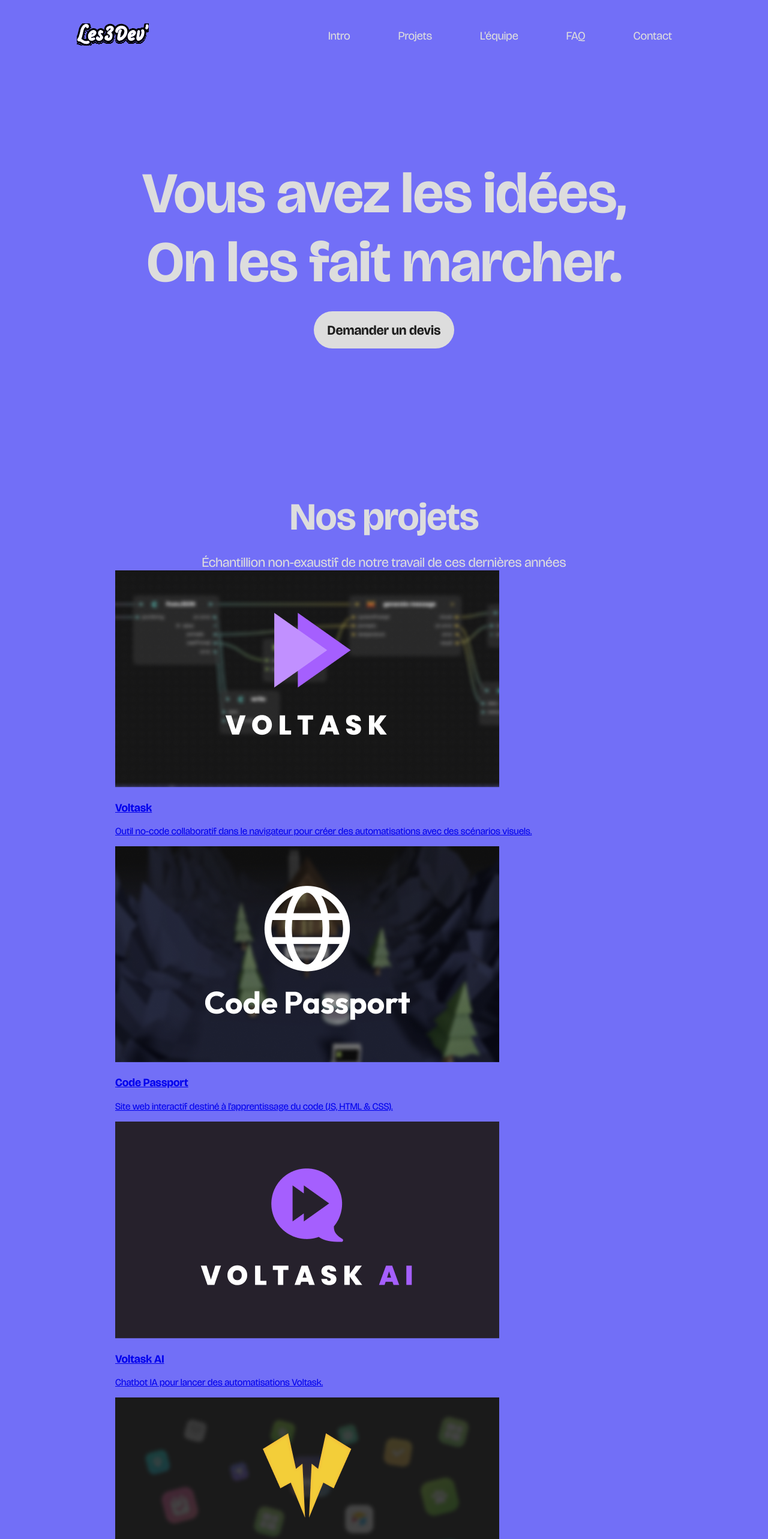
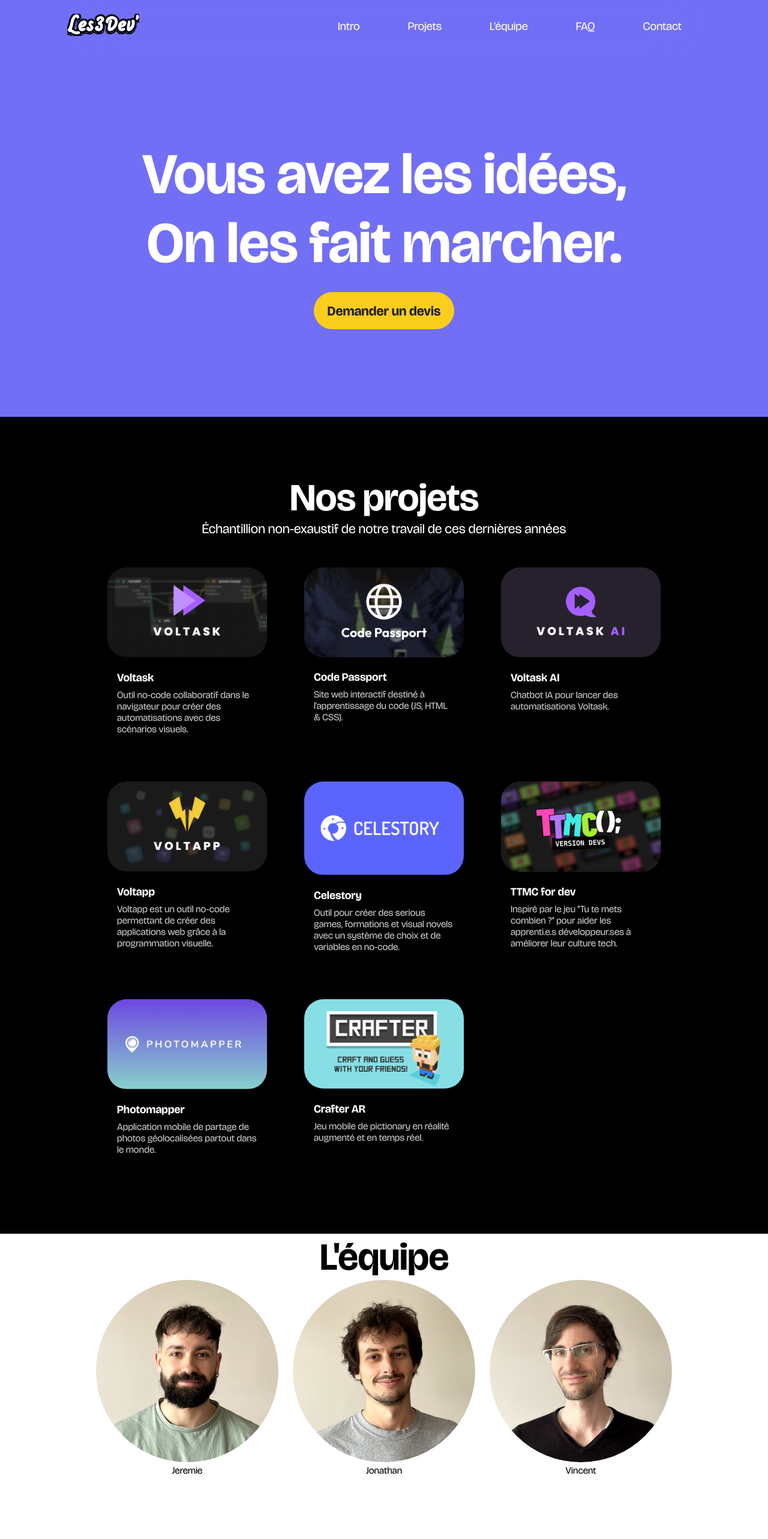
Before and after one commit to les3dev/website, a SvelteKit app: page / in a window 1280 px wide. Shown: the top 2566 px of the page at 60% size. Built offline with nearby package versions, Linux system fonts and the light colour scheme.

Commit message:
feat(landing): improve style

```diff
--- a/src/routes/+page.svelte
+++ b/src/routes/+page.svelte
@@ -20,6 +20,7 @@
 <section id="projects">
     <h2>Nos projets</h2>
     <div class="subtitle">Échantillion non-exaustif de notre travail de ces dernières années</div>
+    <div class="grid">
         <article>
             <a href="https://demo.voltask.tech" target="_blank">
                 <img src="/images/voltask.png" alt="" />
@@ -76,27 +77,30 @@
                 <p>Jeu mobile de pictionary en réalité augmenté et en temps réel.</p>
             </a>
         </article>
+    </div>
 </section>
 <section id="team">
     <h2>L'équipe</h2>
+    <div class="grid">
         <article>
-        <img src="/images/jeremie.png" alt="" />
+            <img class="avatar" src="/images/jeremie.png" alt="" />
             <div class="name">Jeremie</div>
             <a href="https://www.linkedin.com/in/jeremie-taboada-16495959/" target="_blank">Linked In</a>
             <a href="https://github.com/jeremt" target="_blank">Github</a>
         </article>
         <article>
-        <img src="/images/jonathan.png" alt="" />
+            <img class="avatar" src="/images/jonathan.png" alt="" />
             <div class="name">Jonathan</div>
             <a href="https://www.linkedin.com/in/jonathanpicques/" target="_blank">Linked In</a>
             <a href="https://github.com/jonathanpicques" target="_blank">Github</a>
         </article>
         <article>
-        <img src="/images/vincent.png" alt="" />
+            <img class="avatar" src="/images/vincent.png" alt="" />
             <div class="name">Vincent</div>
             <a href="https://www.linkedin.com/in/vincentneel/" target="_blank">Linked In</a>
             <a href="https://github.com/pikanezi" target="_blank">Github</a>
         </article>
+    </div>
 </section>
 <section id="faq">
     <h2>Foire aux questions</h2>
@@ -145,10 +149,11 @@
         max-width: 70rem;
         width: 100%;
         margin: auto;
-        background-color: #726ff7;
+        backdrop-filter: blur(3rem);
+        /* background-color: #726ff7; */
         align-items: center;
         justify-content: space-between;
-        padding: 2rem 3rem;
+        padding: 1rem 2rem;
     }
     header nav {
         display: flex;
@@ -167,12 +172,31 @@
     }
     section {
         width: 100%;
-        max-width: 60rem;
+        /* max-width: 60rem; */
         min-height: 100vh;
         margin-top: -6rem;
         margin-inline: auto;
         padding-block: 6rem;
         padding-inline: 2rem;
+    }
+    #intro,
+    #contact,
+    footer {
+        background-color: #726ff7;
+    }
+    #intro > h1,
+    #contact > h2 {
+        max-width: 60rem;
+    }
+    #faq {
+        color: black;
+        background-color: #fbcd1d;
+    }
+    #projects {
+        background-color: black;
+    }
+    #team {
+        color: black;
     }
     section.center {
         display: flex;
@@ -181,17 +205,62 @@
         justify-content: center;
     }
     .cta {
+        background-color: #fbcd1d;
         font-size: 1.4rem;
     }
     section > h2:not(.big) {
-        margin-top: 0;
-        margin-bottom: 1.5rem;
+        margin-block: 0;
         font-size: clamp(2rem, 6vw, 4rem);
         text-align: center;
         letter-spacing: -1px;
     }
     .subtitle {
         font-size: 1.4rem;
+        text-align: center;
+        margin-bottom: 2rem;
+    }
+    @media (max-width: 50rem) {
+        .subtitle {
+            font-size: 1.2rem;
+        }
+    }
+    .grid {
+        margin: auto;
+        gap: 1.5rem;
+        max-width: 60rem;
+    }
+
+    .avatar {
+        border-radius: 50%;
+    }
+
+    article a {
+        text-decoration: none;
+        color: white;
+        padding: 1rem;
+        display: block;
+        transition: 0.5s border;
+        border-radius: 2rem;
+        border: 3px solid transparent;
+    }
+    article a:hover {
+        border: 3px solid #726ff7;
+    }
+    article h3 {
+        padding-inline: 1rem;
+        margin-bottom: 0.5rem;
+    }
+    article p {
+        padding-inline: 1rem;
+        margin-top: 0.5rem;
+        color: #cccccc;
+    }
+
+    article img {
+        max-width: 100%;
+        border-radius: 2rem;
+    }
+    #team article {
         text-align: center;
     }
     footer {
--- a/src/styles/theme.css
+++ b/src/styles/theme.css
@@ -6,7 +6,7 @@
     --font-mono: 'Menlo', monospace; /* Used for code */
     --font-heading: 'Bricolage Grotesque', sans-serif; /* Used for titles and headings */
     --font-content: 'Bricolage Grotesque', sans-serif; /* Used for longer text content like articles */
-    --color-fg: #dddddd; /* The main neutral color used for important texts and icons */
+    --color-fg: #ffffff; /* The main neutral color used for important texts and icons */
     --color-fg-1: #aaaaaa; /* Similar to fg but for slightly less important texts */
     --color-bg: #161616; /* The main background color of the website */
     --color-bg-1: #1e1e1e; /* Used for areas like cards to separate from the background */
@@ -32,7 +32,6 @@
     color: var(--color-fg);
     margin: 0;
     font-family: var(--font-ui);
-    background-color: #726ff7;
 }
 
 #root {
```
Lines whose indentation alone changed are shown as unchanged.
